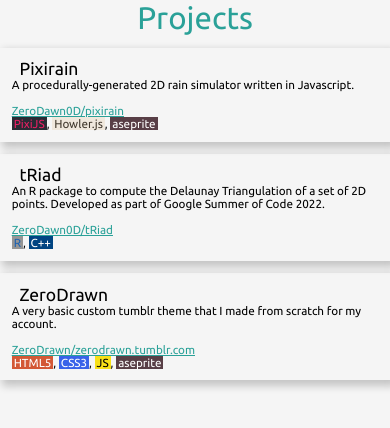
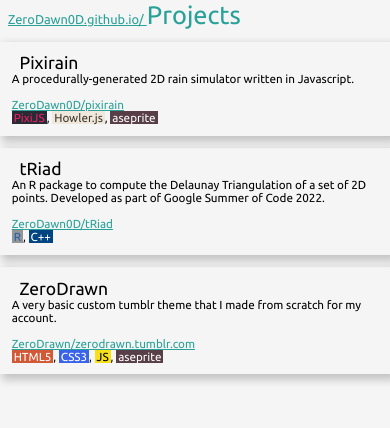
Before and after one commit to ZeroDawn0D/ZeroDawn0D.github.io, a plain HTML site: page projects.html in a window 390 px wide. Drawn offline with Linux system fonts and the light colour scheme.

Commit message:
added back link

```diff
--- a/css/projects.css
+++ b/css/projects.css
@@ -14,10 +14,15 @@ html{
 	font-family: "Ubuntu", "Monospace";
 	background-color: #F5F5F5;
 }
+
+.return{
+	margin-left: 8px;
+	color: #2aa198;
+	font-size: 2.5vw
+}
 .name{
 	color: #2aa198;
-	text-align: center;
-	font-size: 8vw
+	font-size: 6vw
 }
 
 .grid-container{
@@ -79,6 +84,12 @@ html{
 	color: #ffffff;
 }
 @media only screen and (max-width: 800px) {
+	.return{
+		font-size: 3.3vw;
+	}
+	.name{
+		font-size: 6.5vw;
+	}
 	.grid-container{
 		display: block;
 		width: 100%;
--- a/css/style.css
+++ b/css/style.css
@@ -97,6 +97,9 @@ html{
 }
 
 @media only screen and (max-width: 800px) {
+	.name{
+		font-size: 9vw;
+	}
 	hr{
 		width: 75%;
 		position: relative;
@@ -107,11 +110,14 @@ html{
 		width:  100vw;
 	}
 	.terminal{
-		font-size: 3.5vw;
+		font-size: 4.5vw;
 		width: 100%;
 	}
+	.big_text{
+		font-size: 4.5vw;
+	}
 	.small_text{
-		font-size:2.7vw;
+		font-size:3.5vw;
 		width: 95%;
 		float: right;
 	}
--- a/projects.html
+++ b/projects.html
@@ -11,9 +11,13 @@
 	</head>
 
 	<body>
-
-		<div class = "name">
-			Projects
+		<div class = "top">
+			<a class = "return" href = "index.html">
+				ZeroDawn0D.github.io/
+			</a>
+			<span class = "name">
+				Projects
+			</span>
 		</div>
 
 		<div class = "grid-container">
```
